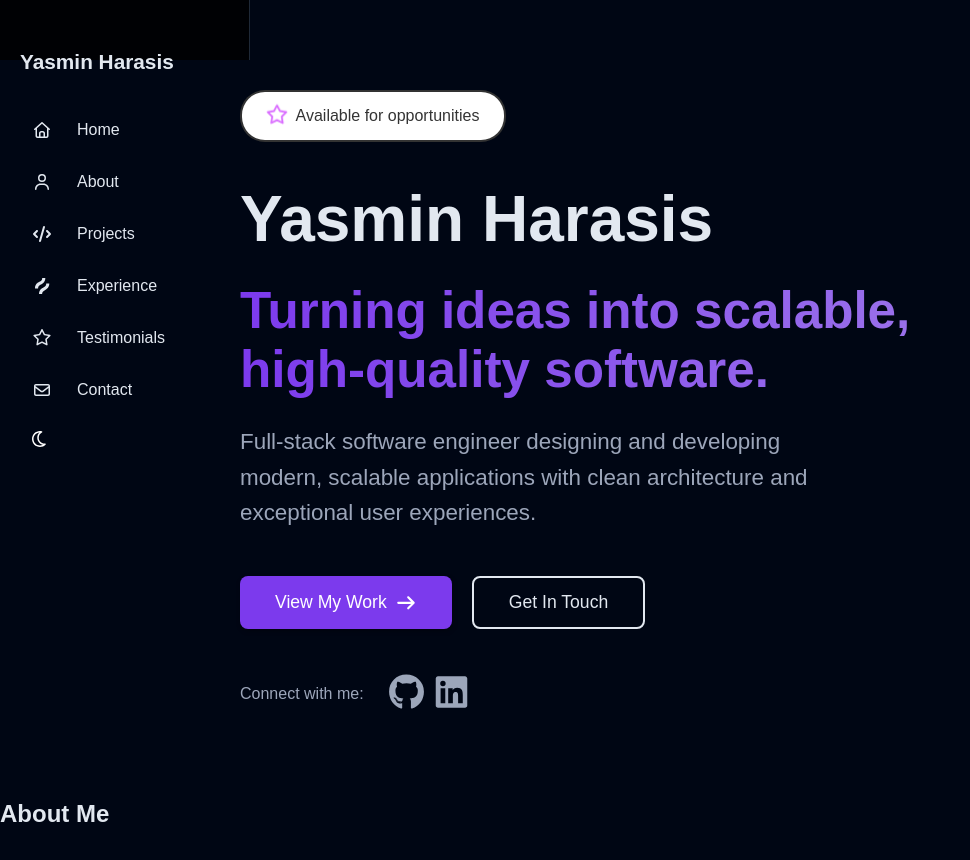
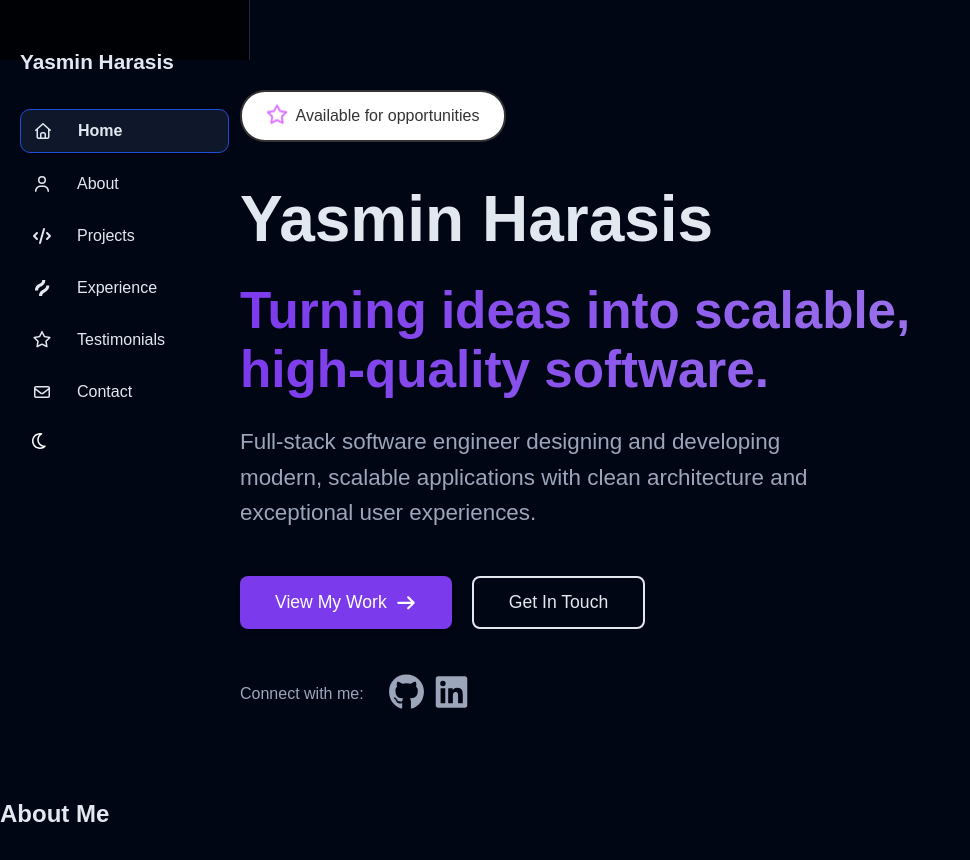
Before and after one commit to yasmin-alharasis/yasmin-portfolio, a Vue app: page / in a window 1280 px wide. Shown: the top 860 px of the page, without its empty margins (0-970 px from the left). Built offline with nearby package versions, Linux system fonts and the light colour scheme.

Commit message:
fix issue in active section in navbar

```diff
--- a/src/assets/styles/main.scss
+++ b/src/assets/styles/main.scss
@@ -2,9 +2,9 @@
 @use './media' as *;
 @use './mixins' as *;
 @use './components' as *;
+@use './navbar' as *;
 @use './theme' as *;
 @use './base' as *;
-@use './navbar' as *;
 @use './hero' as *;
 @use './about' as *;
 @use './projects' as *;
--- a/src/composables/useActiveSection.js
+++ b/src/composables/useActiveSection.js
@@ -6,6 +6,7 @@ export const useActiveSection = () => {
   let observer;
 
   onMounted(() => {
+    setTimeout(() => {
       const sections = document.querySelectorAll("section");
 
       observer = new IntersectionObserver(//أداة تراقب العناصر إذا دخلت الشاشة أو لا
@@ -25,6 +26,7 @@ export const useActiveSection = () => {
         //خلى observer يراقب كل السكشنات
         if (section.id) observer.observe(section);
       });
+    }, 0);
   });
 
   onUnmounted(() => {
```
Lines whose indentation alone changed are shown as unchanged.
